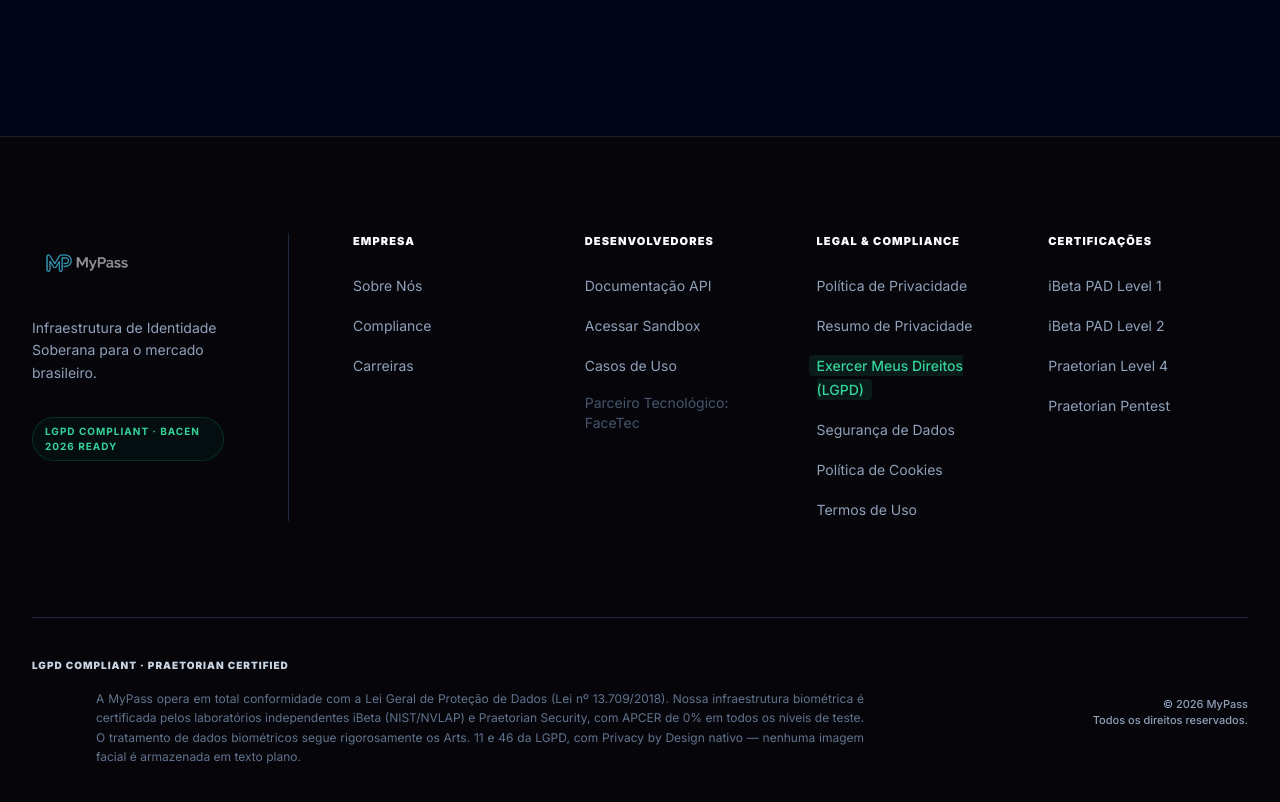
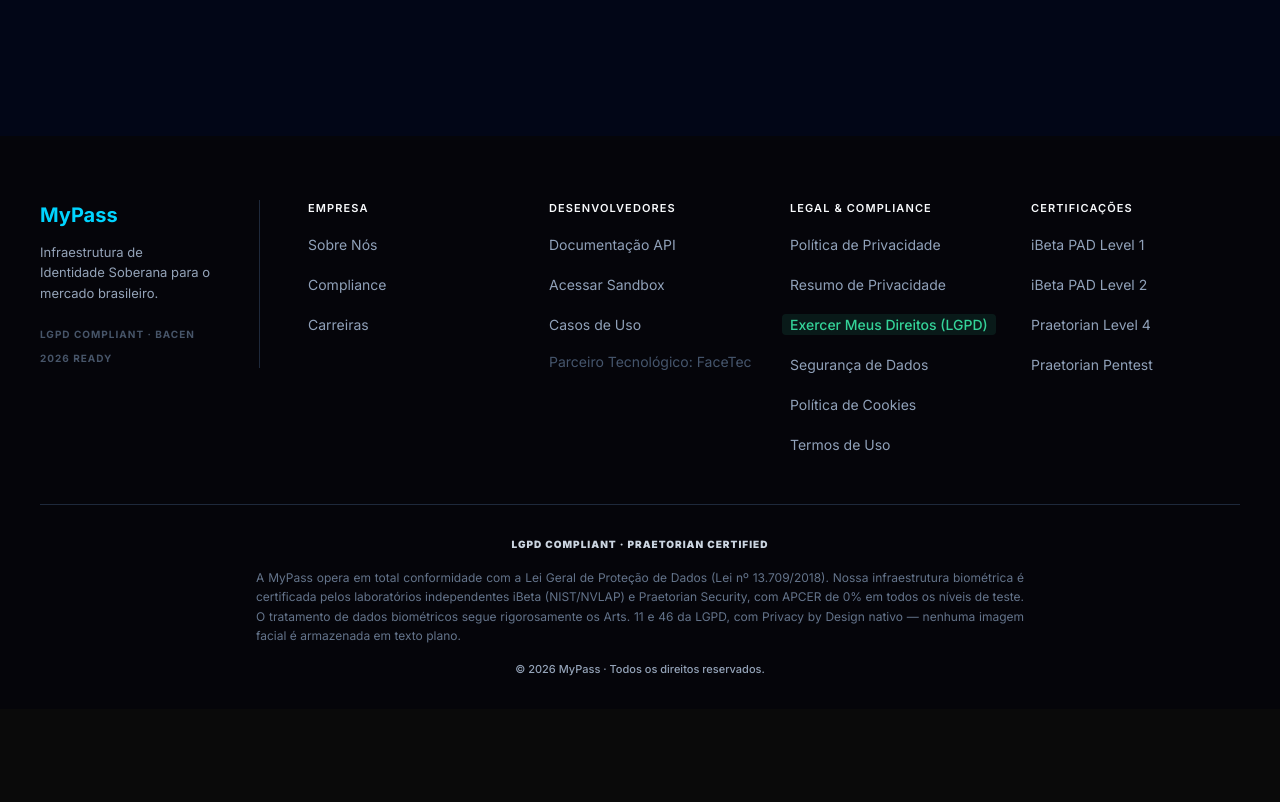
Before and after one commit to easywallet/mypass-v2, a Next.js app: page / in a window 1280 px wide. Shown: the part 8080-8882 px from the top of the page. After the commit the page ends 8789 px from the top, so only its background shows below. Built offline with nearby package versions, Linux system fonts and the light colour scheme.

Commit message:
style(footer): rewrite footer layout with explicit inline mathematical css strict grids

```diff
--- a/src/app/page.tsx
+++ b/src/app/page.tsx
@@ -40,40 +40,75 @@
 );
 
 const Footer = () => (
-  <footer className="relative z-20 pt-24 pb-12 px-5 md:px-8 border-t border-white/10 bg-[#05050a]">
-    <div className="max-w-7xl mx-auto flex flex-col lg:flex-row items-start gap-0 mb-16 lg:mb-24">
+  <footer style={{ backgroundColor: '#05050a', padding: '64px 40px 32px' }}>
+    {/* CSS Isolado e Imutável para Garantia Matemática do Grid */}
+    <style dangerouslySetInnerHTML={{
+      __html: `
+        .footer-linha {
+          display: flex;
+          flex-direction: column;
+          align-items: flex-start;
+          gap: 0;
+          padding-bottom: 48px;
+          border-bottom: 1px solid #1e293b;
+        }
+        .footer-logo {
+          width: 100%;
+          margin-bottom: 32px;
+        }
+        .footer-matematico {
+          flex: 1;
+          display: grid;
+          grid-template-columns: repeat(2, 1fr);
+          gap: 32px;
+          width: 100%;
+        }
+        @media (min-width: 1024px) {
+          .footer-linha {
+            flex-direction: row;
+          }
+          .footer-logo {
+            width: 220px;
+            min-width: 220px;
+            padding-right: 48px;
+            border-right: 1px solid #1e293b;
+            margin-right: 48px;
+            margin-bottom: 0;
+          }
+          .footer-matematico {
+            grid-template-columns: repeat(4, 1fr) !important;
+          }
+        }
+      `
+    }} />
 
-      {/* Coluna 1 — MYPASS (Isolada) */}
-      <div className="w-full lg:w-64 lg:min-w-[256px] lg:pr-16 mb-8 lg:mb-0">
-        <div className="flex items-center gap-3 mb-6">
-          <Image
-            src="/assets/logos/mypass-logo.png"
-            alt="MyPass Logo Footer - Infraestrutura de Identidade"
-            width={350}
-            height={82}
-            className="h-[60px] w-auto opacity-90 transition-opacity"
-            loading="lazy"
-          />
+    {/* WRAPPER PRINCIPAL */}
+    <div style={{ maxWidth: '1200px', margin: '0 auto' }}>
+
+      {/* LINHA DAS COLUNAS */}
+      <div className="footer-linha">
+
+        {/* COLUNA A — MYPASS (largura fixa) */}
+        <div className="footer-logo">
+          <div style={{ fontSize: '20px', fontWeight: 700, color: '#00d4ff', marginBottom: '12px' }}>
+            MyPass
           </div>
-        <p className="text-slate-400 text-sm leading-relaxed mb-8">
+          <p style={{ fontSize: '13px', color: '#94a3b8', lineHeight: '1.6', marginBottom: '16px' }}>
             Infraestrutura de Identidade Soberana para o mercado brasileiro.
           </p>
-        <div className="inline-flex items-center border border-emerald-500/20 bg-emerald-500/5 px-3 py-1.5 rounded-full">
-          <span className="text-[10px] font-bold text-emerald-400 tracking-widest uppercase">
+          <span style={{ fontSize: '10px', color: '#475569', textTransform: 'uppercase', letterSpacing: '0.1em', fontWeight: 700 }}>
             LGPD COMPLIANT &middot; BACEN 2026 READY
           </span>
         </div>
-      </div>
 
-      {/* Separador Vertical (apenas desktop) */}
-      <div className="hidden lg:block w-px bg-slate-800 self-stretch mr-16"></div>
+        {/* 4 COLUNAS SIMÉTRICAS — flex-1 igual para todas */}
+        <div className="footer-matematico">
 
-      {/* 4 Colunas Simétricas */}
-      <div className="flex-1 grid grid-cols-2 lg:grid-cols-4 gap-x-8 gap-y-8 w-full">
-
-        {/* Coluna 2 — EMPRESA */}
+          {/* COLUNA B — EMPRESA */}
           <div>
-          <h4 className="text-[11px] font-black uppercase tracking-widest text-white mb-6">Empresa</h4>
+            <h4 style={{ fontSize: '11px', fontWeight: 600, color: '#f8fafc', textTransform: 'uppercase', letterSpacing: '0.1em', marginBottom: '16px' }}>
+              Empresa
+            </h4>
             <ul className="space-y-4">
               <li><Link href="/sobre" className="text-sm text-slate-400 hover:text-cyan-400 transition-colors">Sobre Nós</Link></li>
               <li><Link href="/compliance" className="text-sm text-slate-400 hover:text-cyan-400 transition-colors">Compliance</Link></li>
@@ -81,9 +116,11 @@
             </ul>
           </div>
 
-        {/* Coluna 3 — DESENVOLVEDORES */}
+          {/* COLUNA C — DESENVOLVEDORES */}
           <div>
-          <h4 className="text-[11px] font-black uppercase tracking-widest text-white mb-6">Desenvolvedores</h4>
+            <h4 style={{ fontSize: '11px', fontWeight: 600, color: '#f8fafc', textTransform: 'uppercase', letterSpacing: '0.1em', marginBottom: '16px' }}>
+              Desenvolvedores
+            </h4>
             <ul className="space-y-4">
               <li><a href="mailto:sandbox@mypass.com.br" className="text-sm text-slate-400 hover:text-cyan-400 transition-colors">Documentação API</a></li>
               <li><a href="#developer-portal" className="text-sm text-slate-400 hover:text-cyan-400 transition-colors">Acessar Sandbox</a></li>
@@ -92,9 +129,11 @@
             </ul>
           </div>
 
-        {/* Coluna 4 — LEGAL & COMPLIANCE */}
+          {/* COLUNA D — LEGAL & COMPLIANCE */}
           <div>
-          <h4 className="text-[11px] font-black uppercase tracking-widest text-white mb-6">Legal & Compliance</h4>
+            <h4 style={{ fontSize: '11px', fontWeight: 600, color: '#f8fafc', textTransform: 'uppercase', letterSpacing: '0.1em', marginBottom: '16px' }}>
+              Legal & Compliance
+            </h4>
             <ul className="space-y-4">
               <li><Link href="/legal/politica-privacidade" className="text-sm text-slate-400 hover:text-emerald-400 transition-colors">Política de Privacidade</Link></li>
               <li><Link href="/legal/privacidade-resumida" className="text-sm text-slate-400 hover:text-emerald-400 transition-colors">Resumo de Privacidade</Link></li>
@@ -105,9 +144,11 @@
             </ul>
           </div>
 
-        {/* Coluna 5 — CERTIFICAÇÕES */}
+          {/* COLUNA E — CERTIFICAÇÕES */}
           <div>
-          <h4 className="text-[11px] font-black uppercase tracking-widest text-white mb-6">Certificações</h4>
+            <h4 style={{ fontSize: '11px', fontWeight: 600, color: '#f8fafc', textTransform: 'uppercase', letterSpacing: '0.1em', marginBottom: '16px' }}>
+              Certificações
+            </h4>
             <ul className="space-y-4">
               <FooterCertLink certId="ibeta-level-1" label="iBeta PAD Level 1" />
               <FooterCertLink certId="ibeta-level-2" label="iBeta PAD Level 2" />
@@ -119,35 +160,25 @@
         </div>
       </div>
 
-    {/* Rodapé Inferior (Bloco de Conformidade) */}
-    <div className="max-w-7xl mx-auto pt-10 border-t border-[#1e293b]">
-      <div className="flex flex-col lg:flex-row justify-between items-start lg:items-center gap-8 lg:gap-16">
-
-        {/* Textos Jurídigos */}
-        <div className="flex-1 max-w-4xl">
-          <div className="flex items-center gap-3 mb-4">
-            <span className="text-[10px] font-black text-slate-300 uppercase tracking-widest">
+      {/* BLOCO JURÍDICO */}
+      <div style={{ paddingTop: '32px', textAlign: 'center' }}>
+        <div style={{ display: 'flex', alignItems: 'center', justifyContent: 'center', gap: '12px', marginBottom: '16px' }}>
+          <span style={{ fontSize: '10px', fontWeight: 900, color: '#cbd5e1', textTransform: 'uppercase', letterSpacing: '0.1em' }}>
             LGPD COMPLIANT &middot; PRAETORIAN CERTIFIED
           </span>
         </div>
-          <p className="text-xs text-slate-500 max-w-3xl mx-auto mt-4 footer-legal-block">
+        <p style={{ fontSize: '12px', color: '#64748b', maxWidth: '768px', margin: '0 auto 16px', lineHeight: '1.6', textAlign: 'justify', textJustify: 'inter-word' }}>
           A MyPass opera em total conformidade com a Lei Geral de Proteção de Dados (Lei nº 13.709/2018).
           Nossa infraestrutura biométrica é certificada pelos laboratórios independentes iBeta (NIST/NVLAP)
           e Praetorian Security, com APCER de 0% em todos os níveis de teste. O tratamento de dados
           biométricos segue rigorosamente os Arts. 11 e 46 da LGPD, com Privacy by Design nativo —
           nenhuma imagem facial é armazenada em texto plano.
         </p>
-        </div>
-
-        {/* Copyright */}
-        <div className="flex-shrink-0 text-left lg:text-right">
-          <p className="text-[11px] text-slate-400 font-medium">
-            © 2026 MyPass <br className="hidden lg:block" />
-            <span className="lg:hidden">&middot;</span> Todos os direitos reservados.
+        <p style={{ fontSize: '11px', color: '#94a3b8', fontWeight: 500 }}>
+          © 2026 MyPass &middot; Todos os direitos reservados.
         </p>
       </div>
 
-      </div>
     </div>
   </footer>
 );
```
Lines whose indentation alone changed are shown as unchanged.
